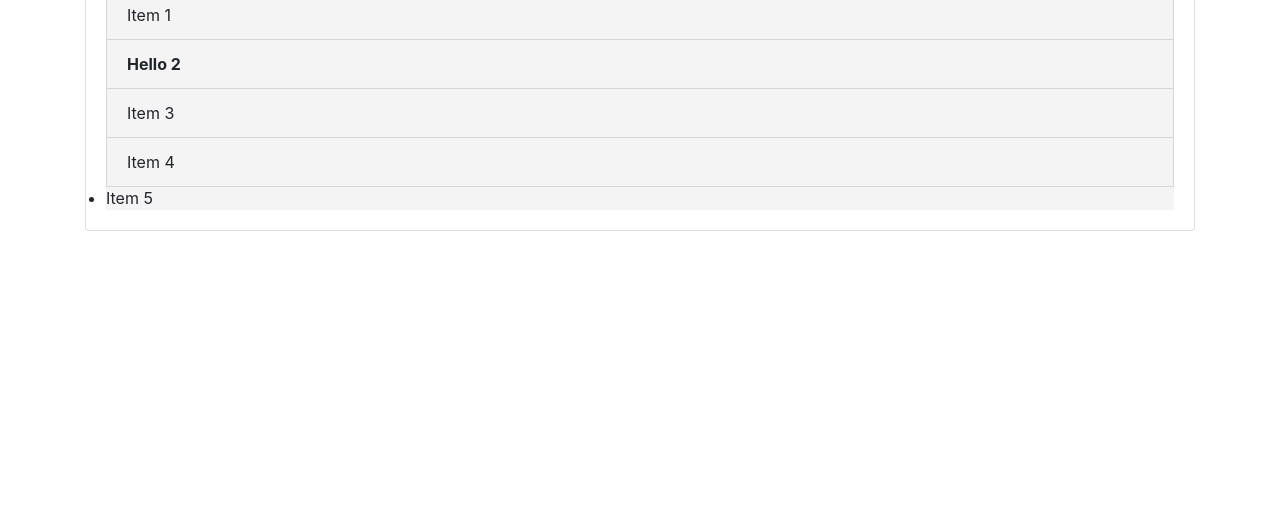
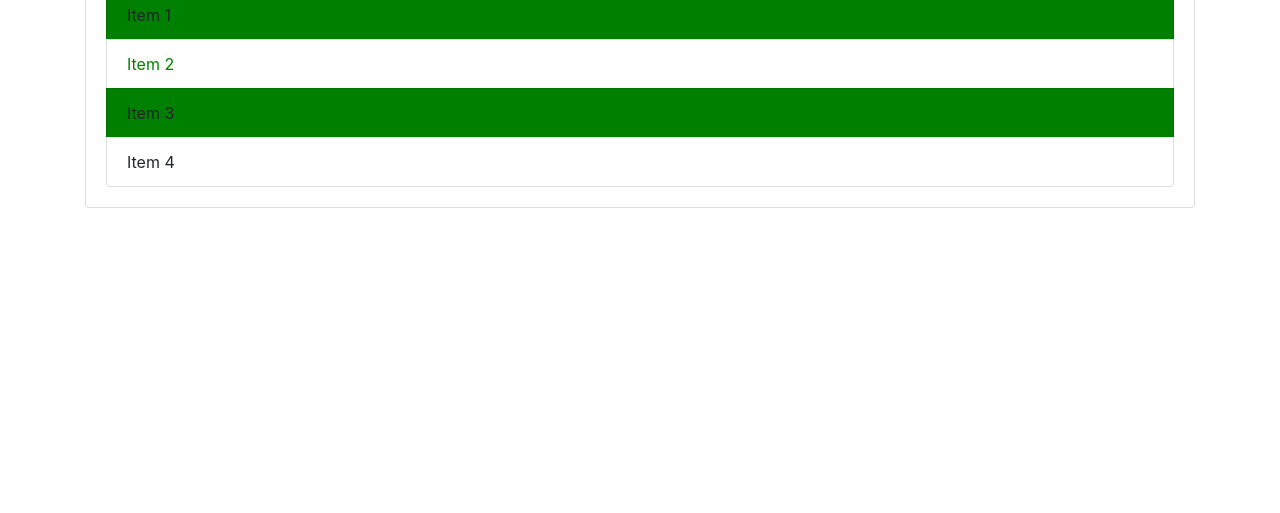
Before and after one commit to ajayrai03/firstPush, a plain HTML site: page index.html in a window 1280 px wide. Shown: the part 287-800 px from the top of the page. Drawn offline with nearby package versions, Linux system fonts and the light colour scheme.

Commit message:
querySelector & querySelectorAll

```diff
--- a/dom.js
+++ b/dom.js
@@ -50,14 +50,53 @@
 
 // GETELEMENTSBYTAGNAME
 
-var li=document.getElementsByTagName('li');
-console.log(li);
-console.log(li[1]);
-li[1].textContent='Hello 2';
-li[1].style.fontWeight='bold';
-li[1].style.backgroundColor='yellow';
+// var li=document.getElementsByTagName('li');
+// console.log(li);
+// console.log(li[1]);
+// li[1].textContent='Hello 2';
+// li[1].style.fontWeight='bold';
+// li[1].style.backgroundColor='yellow';
 
 
-for(var i=0;i<li.length;i++){
-    li[i].style.backgroundColor='#f4f4f4';
+// for(var i=0;i<li.length;i++){
+//     li[i].style.backgroundColor='#f4f4f4';
+// }
+
+
+// QuerySelector
+
+// var header=document.querySelector('#main-header');
+// header.style.borderBottom='4px solid #ccc';
+// var input =document.querySelector('input');
+// input.value='Hello World';
+
+// var submit=document.querySelector('input[type="submit"]');
+// submit.value="SEND";
+
+// var item=document.querySelector('.list-group-item');
+// item.style.color='red';
+
+// var lastItem=document.querySelector('.list-group-item:last-child');
+// lastItem.style.color='blue';
+
+// css pseudo selector
+// var secondItem=document.querySelector('.list-group-item:nth-child(2)');
+// secondItem.style.color='green';
+// var secondItem=document.querySelector('.list-group-item:nth-child(3)');
+// secondItem.style.display='none';
+
+//QuerySelectorAll--
+
+// var titles=document.querySelectorAll('.title');
+// console.log(titles);
+// titles[0].textContent='Hello';
+
+var odd=document.querySelectorAll('li:nth-child(odd)');
+// var even=document.querySelectorAll('li:nth-child(even)');
+for(var i=0;i<odd.length;i++){
+    odd[i].style.backgroundColor='green';
+//     even[i].style.backgroundColor='#ccc';
 }
+
+var secondItem=document.querySelectorAll('li');
+secondItem[1].style.color='green';
--- a/index.html
+++ b/index.html
@@ -29,7 +29,7 @@
                 <li class="list-group-item">Item 2</li>
                 <li class="list-group-item">Item 3</li>
                 <li class="list-group-item">Item 4</li>
-                <li>Item 5</li>
+                <!-- <li>Item 5</li> -->
             </ul>
         </div>
     </div>
```
